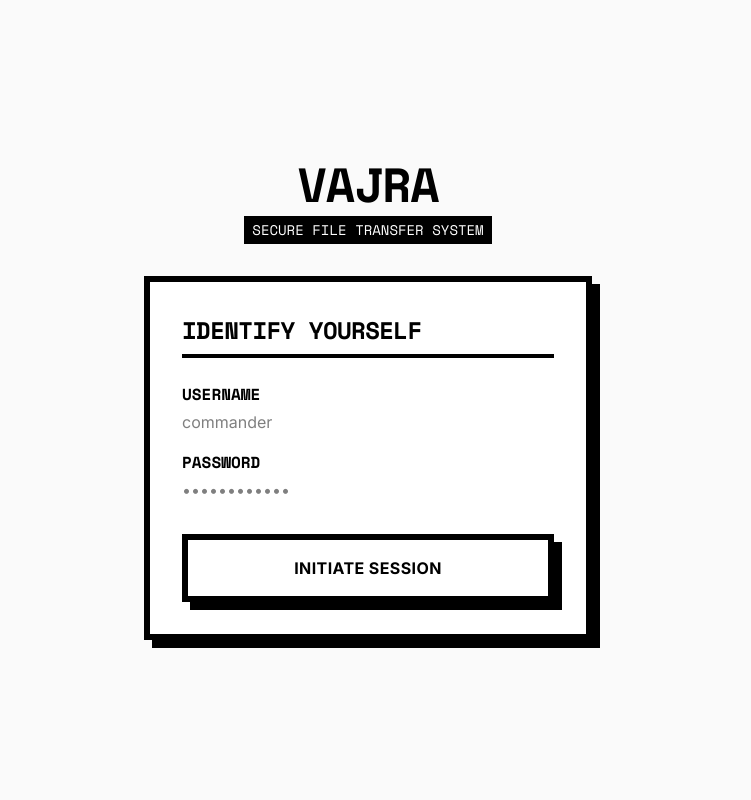
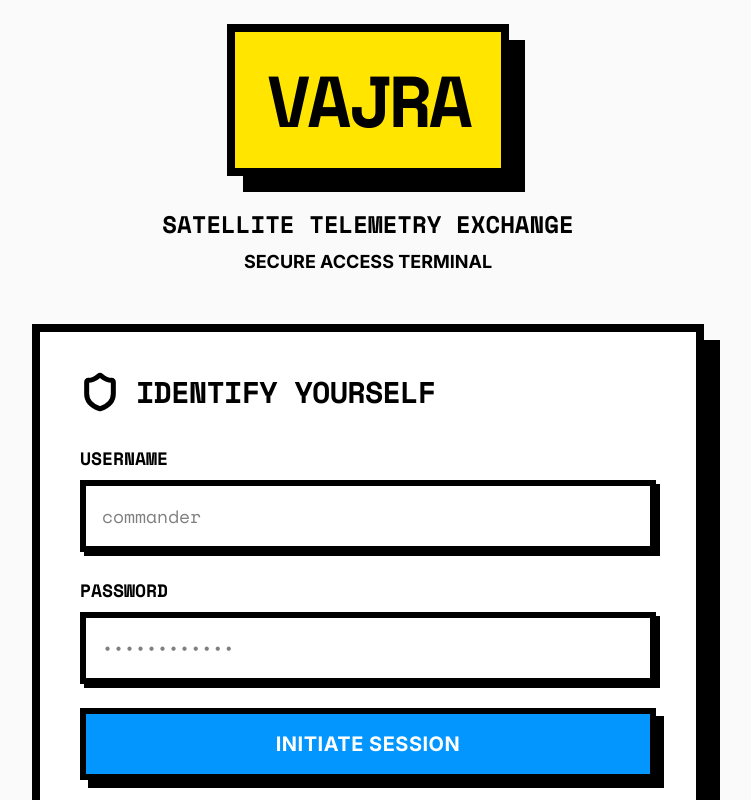
Before and after one commit to JrGkOG/Vajra, a React app in the folder frontend/: page /login in a window 1280 px wide. Shown: the top 800 px of the page, without its empty margins (272-1023 px from the left). Built offline with nearby package versions, Linux system fonts and the light colour scheme; the HTML template or start-up script is replaced by a standard one.

Commit message:
Update login page styling

```diff
--- a/frontend/src/features/auth/Login.jsx
+++ b/frontend/src/features/auth/Login.jsx
@@ -1,7 +1,7 @@
 import React, { useState } from 'react';
-import { Card } from '../../components/ui/Card';
-import { Button } from '../../components/ui/Button';
-import { Input } from '../../components/ui/Input';
+import { Link } from 'react-router-dom';
+import { Shield, Lock } from 'lucide-react';
+import { Footer } from '../../components/Footer';
 import { login as apiLogin } from '../../services/api';
 
 export const Login = ({ onLogin }) => {
@@ -46,66 +46,114 @@ export const Login = ({ onLogin }) => {
     };
 
     return (
-        <div className="min-h-screen flex items-center justify-center bg-brutal-bg p-4">
-            <div className="max-w-md w-full">
-                <div className="mb-8 text-center">
-                    <h1 className="text-5xl font-black mb-2 stroke-black">VAJRA</h1>
-                    <p className="font-mono text-sm bg-black text-white inline-block px-2 py-1">SECURE FILE TRANSFER SYSTEM</p>
+        <div className="min-h-screen bg-brutal-bg flex flex-col p-6">
+            {/* Main Content */}
+            <div className="flex-1 flex items-center justify-center">
+                <div className="max-w-2xl w-full">
+                    {/* Header */}
+                    <div className="text-center mb-12">
+                        <Link to="/" className="inline-block mb-8 p-8 bg-brutal-yellow border-8 border-black shadow-hard-xl hover:shadow-hard-lg hover:-translate-y-1 transition-all">
+                            <h1 className="text-7xl font-black tracking-tighter">VAJRA</h1>
+                        </Link>
+                        <p className="text-2xl font-mono font-black uppercase mb-2">
+                            Satellite Telemetry Exchange
+                        </p>
+                        <p className="text-lg font-bold mb-6">SECURE ACCESS TERMINAL</p>
                     </div>
 
-                <Card title={step === 'login' ? 'IDENTIFY YOURSELF' : 'SECURITY CHECK'}>
+                    {/* Login Card */}
+                    <div className="bg-white border-8 border-black shadow-hard-xl p-10">
+                        {/* Card Header */}
+                        <div className="mb-8 flex items-center gap-4">
+                            {step === 'login' ? (
+                                <>
+                                    <Shield size={40} className="stroke-[3px]" />
+                                    <h2 className="text-3xl font-black">IDENTIFY YOURSELF</h2>
+                                </>
+                            ) : (
+                                <>
+                                    <Lock size={40} className="stroke-[3px]" />
+                                    <h2 className="text-3xl font-black">SECURITY CHECK</h2>
+                                </>
+                            )}
+                        </div>
+
+                        {/* Error Display */}
                         {error && (
-                        <div className="bg-red-100 border-4 border-red-600 p-3 mb-4 font-mono text-sm text-red-800">
-                            ⚠️ ERROR: {error}
+                            <div className="bg-brutal-pink text-white border-6 border-black p-4 mb-6 font-mono shadow-hard-sm">
+                                <p className="font-bold">⚠️ ERROR: {error}</p>
                             </div>
                         )}
 
+                        {/* Login Form */}
                         {step === 'login' ? (
-                        <form onSubmit={handleLogin} className="space-y-4">
+                            <form onSubmit={handleLogin} className="space-y-6">
                                 <div>
-                                <label className="block font-mono font-bold mb-1">USERNAME</label>
-                                <Input
+                                    <label className="block font-mono font-bold text-lg mb-2">USERNAME</label>
+                                    <input
+                                        type="text"
                                         placeholder="commander"
                                         value={username}
                                         onChange={(e) => setUsername(e.target.value)}
                                         required
+                                        className="w-full p-4 border-6 border-black shadow-hard-sm focus:outline-none focus:shadow-hard transition-all font-mono text-lg"
                                     />
                                 </div>
                                 <div>
-                                <label className="block font-mono font-bold mb-1">PASSWORD</label>
-                                <Input
+                                    <label className="block font-mono font-bold text-lg mb-2">PASSWORD</label>
+                                    <input
                                         type="password"
                                         placeholder="••••••••••••"
                                         value={password}
                                         onChange={(e) => setPassword(e.target.value)}
                                         required
+                                        className="w-full p-4 border-6 border-black shadow-hard-sm focus:outline-none focus:shadow-hard transition-all font-mono text-lg"
                                     />
                                 </div>
-                            <Button type="submit" className="w-full mt-4" disabled={loading}>
+                                <button
+                                    type="submit"
+                                    disabled={loading}
+                                    className="w-full brutal-btn bg-brutal-blue text-white text-xl py-4 disabled:opacity-50 disabled:cursor-not-allowed"
+                                >
                                     {loading ? 'AUTHENTICATING...' : 'INITIATE SESSION'}
-                            </Button>
+                                </button>
                             </form>
                         ) : (
-                        <form onSubmit={handleMfaVerify} className="space-y-4">
-                            <div className="bg-yellow-100 border-l-4 border-black p-4 mb-4 font-mono text-sm">
-                                ⚠️ MFA REQ: Enter code from authenticator.
+                            <form onSubmit={handleMfaVerify} className="space-y-6">
+                                <div className="bg-brutal-yellow border-6 border-black p-4 mb-6 font-mono shadow-hard-sm">
+                                    <p className="font-bold">⚠️ MFA REQUIRED: Enter code from authenticator</p>
                                 </div>
                                 <div>
-                                <label className="block font-mono font-bold mb-1">MFA CODE</label>
-                                <Input
+                                    <label className="block font-mono font-bold text-lg mb-2">MFA CODE</label>
+                                    <input
+                                        type="text"
                                         placeholder="000 000"
-                                    className="text-center tracking-widest text-xl"
                                         value={mfaCode}
                                         onChange={(e) => setMfaCode(e.target.value)}
+                                        className="w-full p-4 border-6 border-black shadow-hard-sm focus:outline-none focus:shadow-hard transition-all font-mono text-xl text-center tracking-widest"
                                     />
                                 </div>
-                            <Button type="submit" className="w-full mt-4 bg-brutal-pink text-white hover:bg-pink-600">
+                                <button
+                                    type="submit"
+                                    className="w-full brutal-btn bg-brutal-pink text-white text-xl py-4"
+                                >
                                     VERIFY IDENTITY
-                            </Button>
+                                </button>
                             </form>
                         )}
-                </Card>
+
+                        {/* Back Link */}
+                        <div className="mt-6 text-center">
+                            <Link to="/" className="font-mono text-sm hover:underline">
+                                ← Back to Home
+                            </Link>
                         </div>
+                    </div>
+                </div>
+            </div>
+
+            {/* Footer */}
+            <Footer />
         </div>
     );
 };
```
Lines whose indentation alone changed are shown as unchanged.
